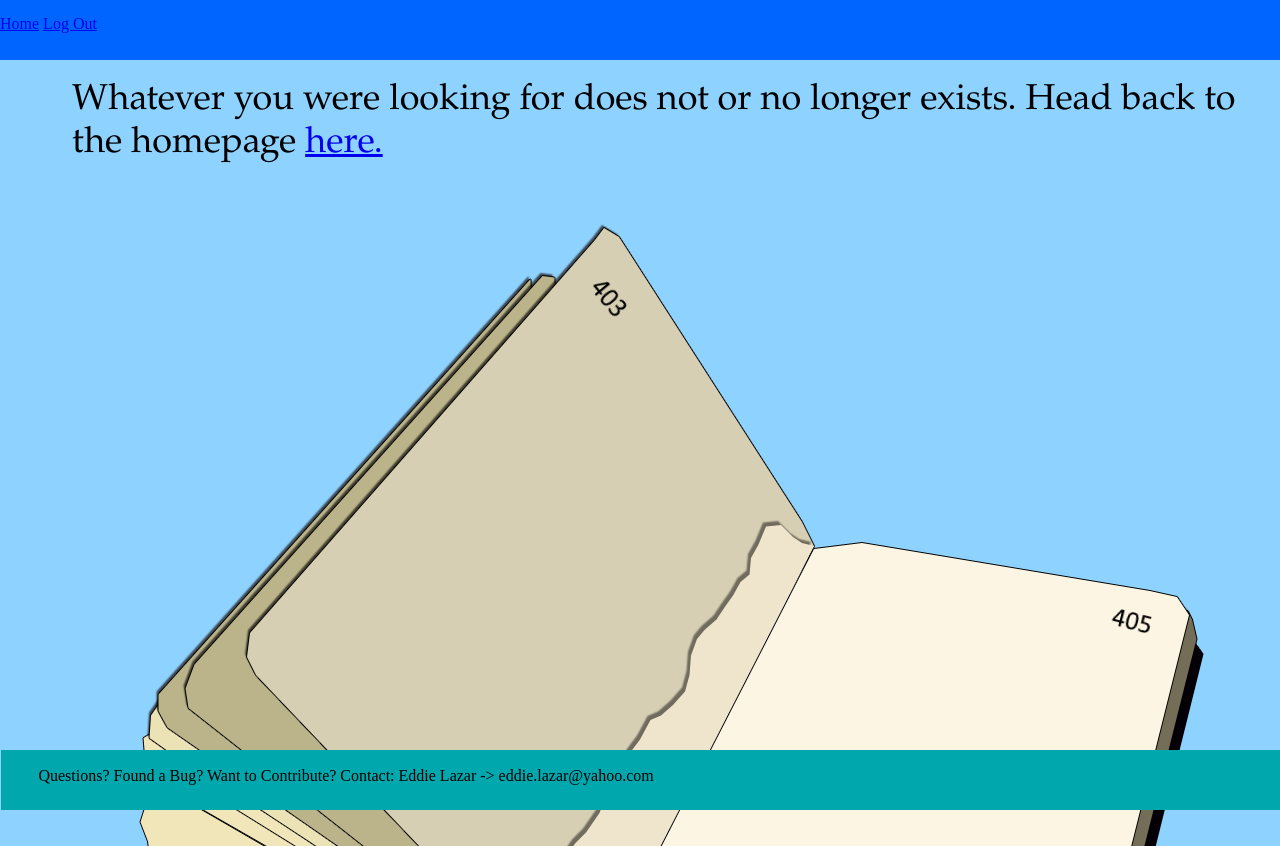
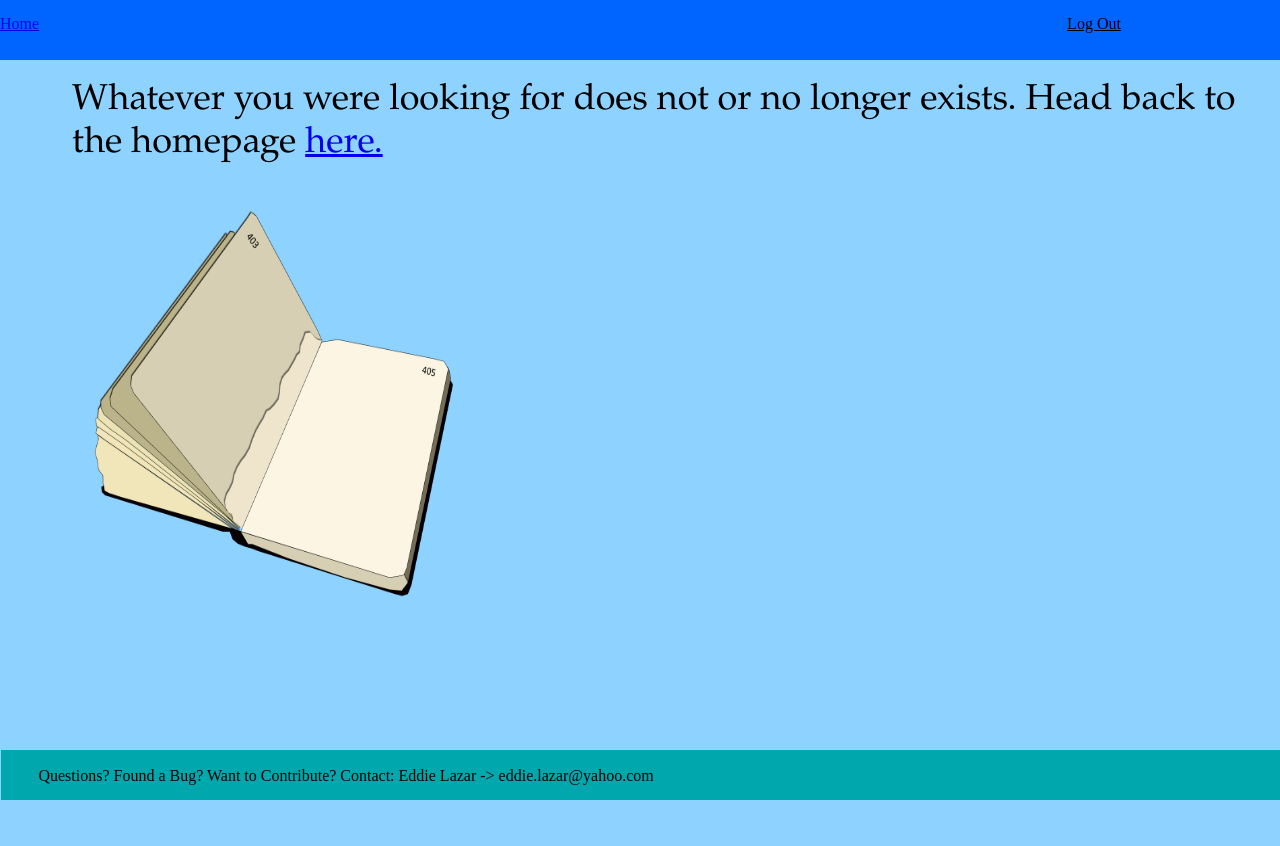
Before and after one commit to lazarchitect/Deckerator, a Flask app: template templates/404error.html in a window 1280 px wide. Shown: the top 846 px of the page. After the commit the page ends 800 px from the top, so only its background shows below. Run offline with Flask 2, Linux system fonts and the light colour scheme; the template is opened without the code that fills it, so the values that code supplies are empty; parts of the project's set-up code (start-up, migrations or seed data) failed here and were passed over.

Commit message:
cleaned up header

```diff
--- a/templates/404error.html
+++ b/templates/404error.html
@@ -8,15 +8,15 @@
 <body>
 
 	<header>
-		<a href="/" class="headerlink">Home</a>
-		<a href="/logout" class="headerlink">Log Out</a>
+		<a href="/" id="homebutton">Home</a>
+		<a href="/logout" class="logoutbutton">Log Out</a>
 	</header>
 
 	<br><br>
 
 	<p> Whatever you were looking for does not or no longer exists. Head back to the homepage <a href="/">here.</a> </p>
 
-	<img src="static/missing.png">
+	<img src="static/missing.png" style="height: 404px; width: 404px;">
 
 	<footer>
 		<div id="footertext"> Questions? Found a Bug? Want to Contribute? Contact: Eddie Lazar -> eddie.lazar@yahoo.com</div>
```
